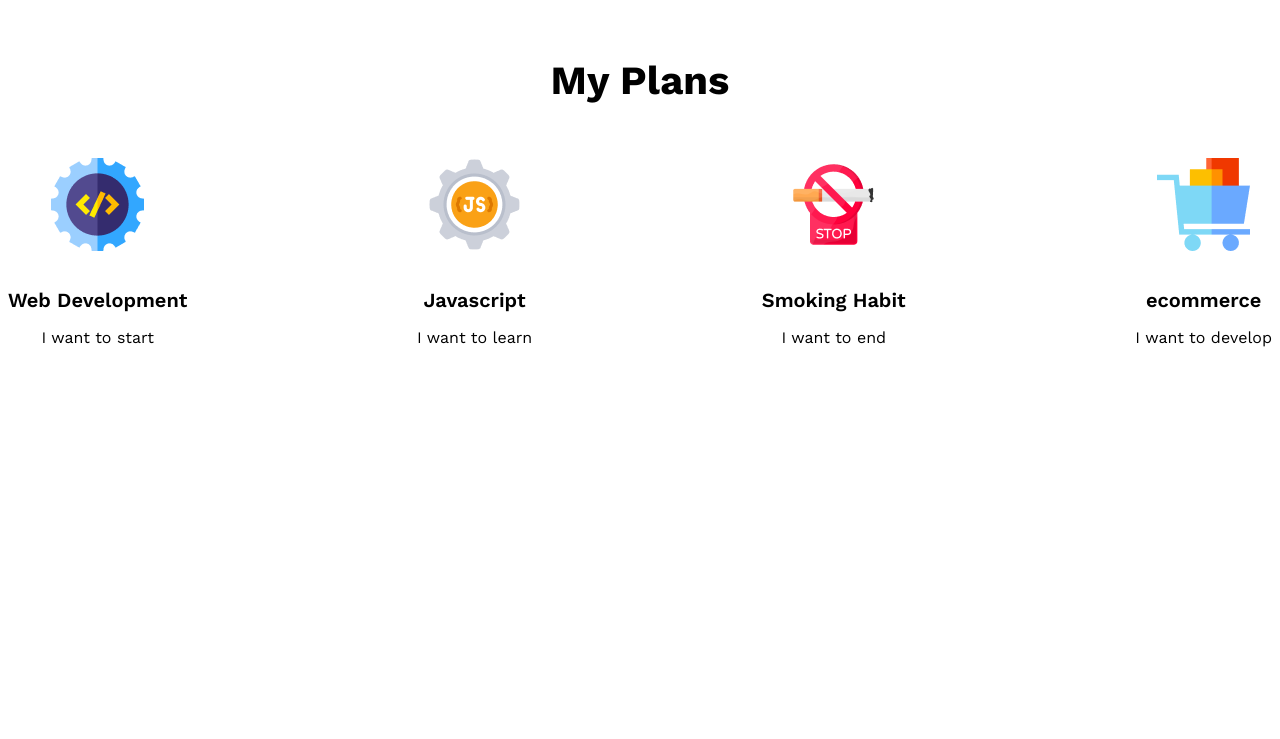
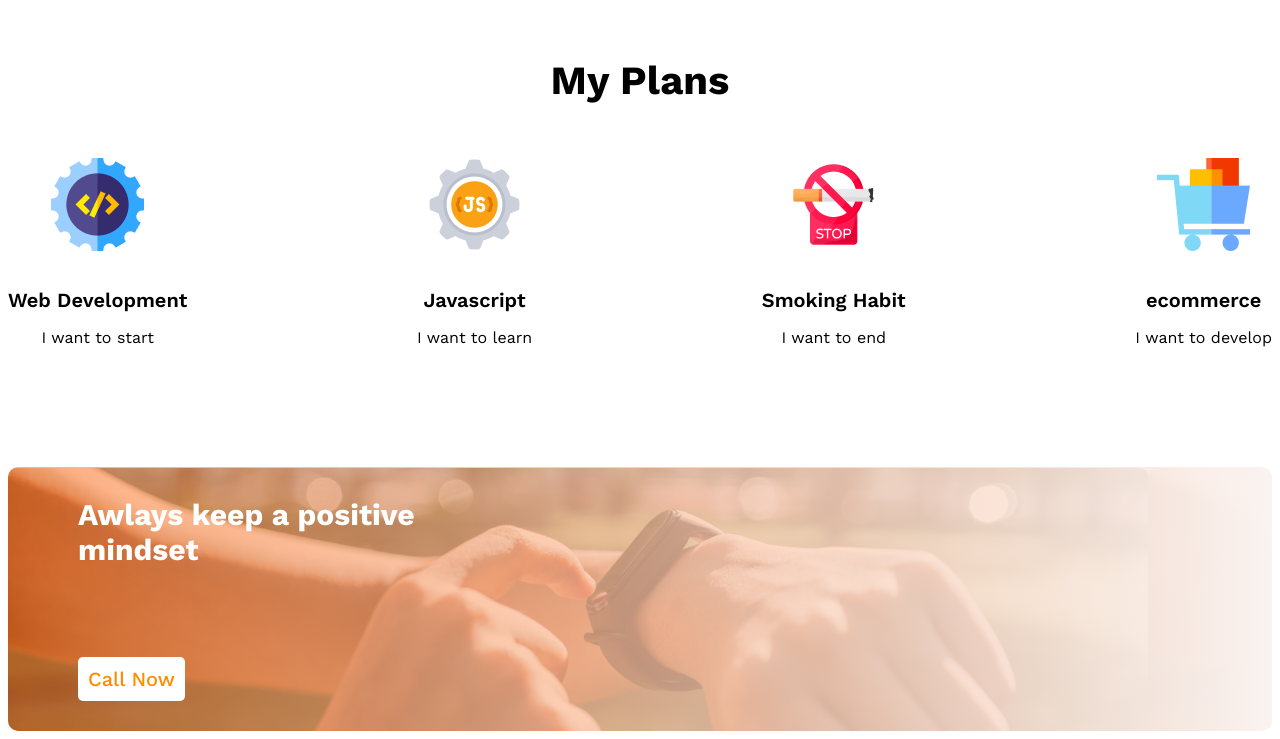
Before and after one commit to Chowdhury1990/New-one, a plain HTML site: page index.html in a window 1280 px wide. Shown: the part 1225-1964 px from the top of the page. Before the commit the page ends 1640 px from the top, so only its background shows below. Drawn offline with nearby package versions, Linux system fonts and the light colour scheme.

Commit message:
commit again three

```diff
--- a/index.html
+++ b/index.html
@@ -96,5 +96,17 @@
     </div>
 </section>
 
+
+<section>
+    <div class="posative">
+         <div>
+            <h4 class="posative-text">Awlays keep a positive <br> mindset</h4>
+         </div>
+
+         <button class="Call-btn">Call Now</button>
+
+    </div>
+</section>
+
 </body>
 </html>
--- a/style.css
+++ b/style.css
@@ -29,7 +29,7 @@ header{
     width: 400px;
     height: 450px;
     left: 50px;
-    padding-left: 700px;
+    padding-left: 500px;
 }
 
 
@@ -107,4 +107,47 @@ section{
 }
 
 .plans-part p{
-    margin-bottom: 60px;}
+    margin-bottom: 60px;
+}
+
+
+
+.posative{
+    /* background-image: linear-gradient(to right, #F15B22, #f5f2f1) , */
+
+    /* background:linear-gradient(to right, #F15B22 , #f7f3f1 ) ;
+
+
+    url('images/watch.png'); */
+    /* height: 200px; */
+    border-radius: 10px;
+
+    background-image:
+    linear-gradient(to right, rgba(255, 104, 17, 0.52), rgb(250, 243, 240)),
+    url('images/watch.png');
+
+}
+
+.posative-text{
+    color: white;
+    font-size: 30px;
+    font-weight: 700;
+    margin-left: 40px;
+     margin-bottom: 60px;
+    padding: 30px;
+
+}
+
+.Call-btn{
+    margin-left: 70px;
+    padding: 10px;
+    background-color: white;
+    color: darkorange;
+    border-radius: 5px;
+    font-size: 20px;
+    font-weight: 500;
+    border: 0;
+    /* margin-top: 5px; */
+     margin-bottom: 30px;
+
+}
```
